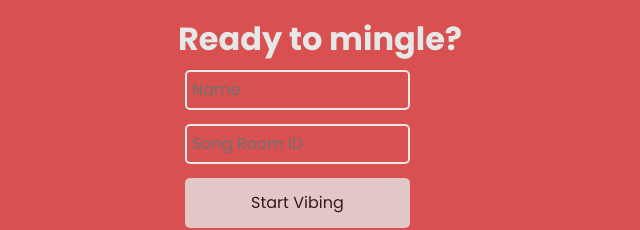
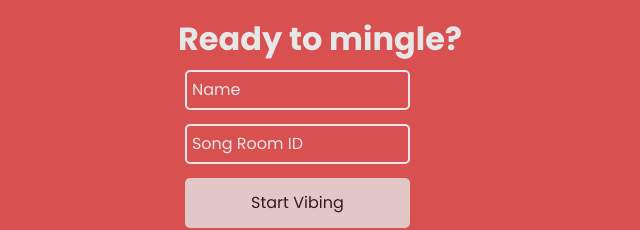
Before and after one commit to evan-loe/bpmingle, a React (Create React App) app: page /chatroom in a window 1280 px wide. Shown: the part 124-354 px from the top of the page, without its empty margins (320-960 px from the left). Built offline with nearby package versions, Linux system fonts and the light colour scheme; no server answers.

Commit message:
all text white

```diff
--- a/src/Texts.css
+++ b/src/Texts.css
@@ -205,9 +205,13 @@ body {
 }
 
 .chat-footer input::placeholder {
+  color: white;
   opacity: 1;
 }
-
+.joinChatContainer input::placeholder {
+  color: white;
+  opacity: 1;
+}
 .spotifyAndText {
   display: flex;
   flex-direction: row;
```
